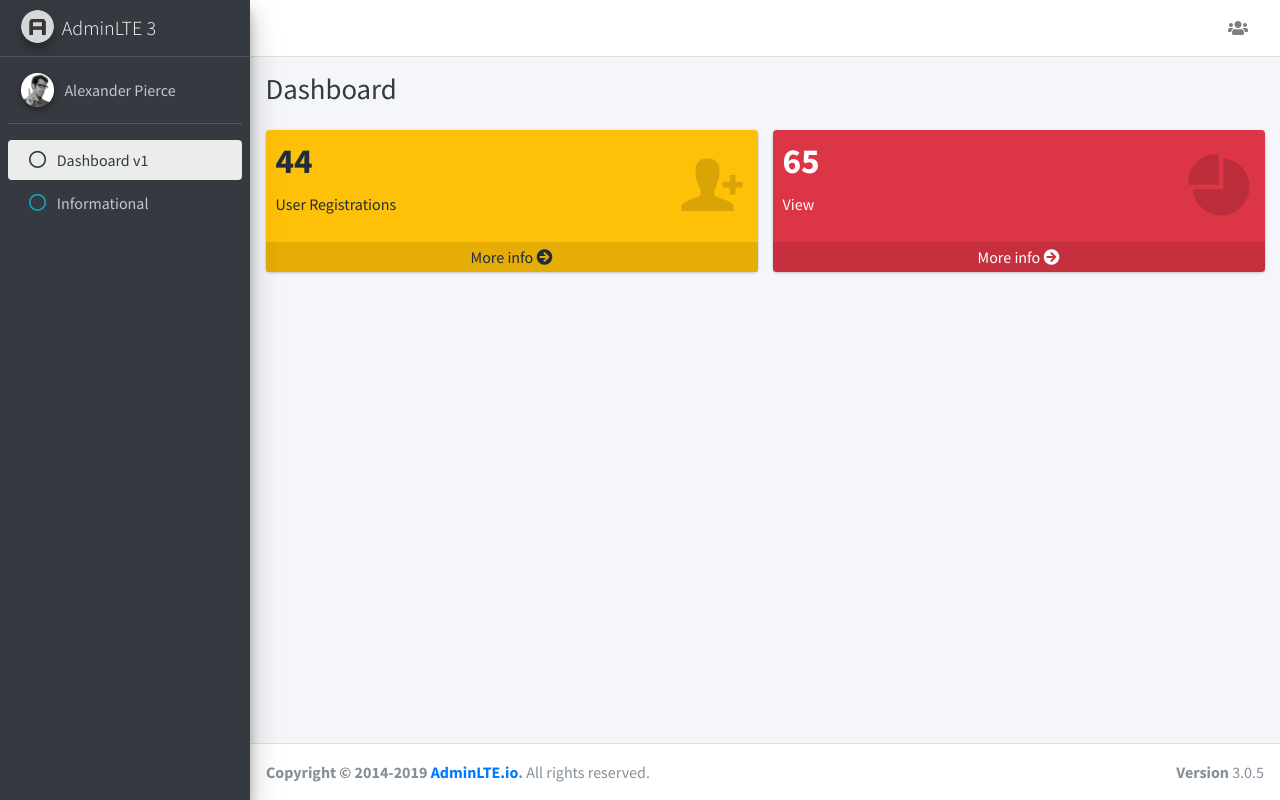
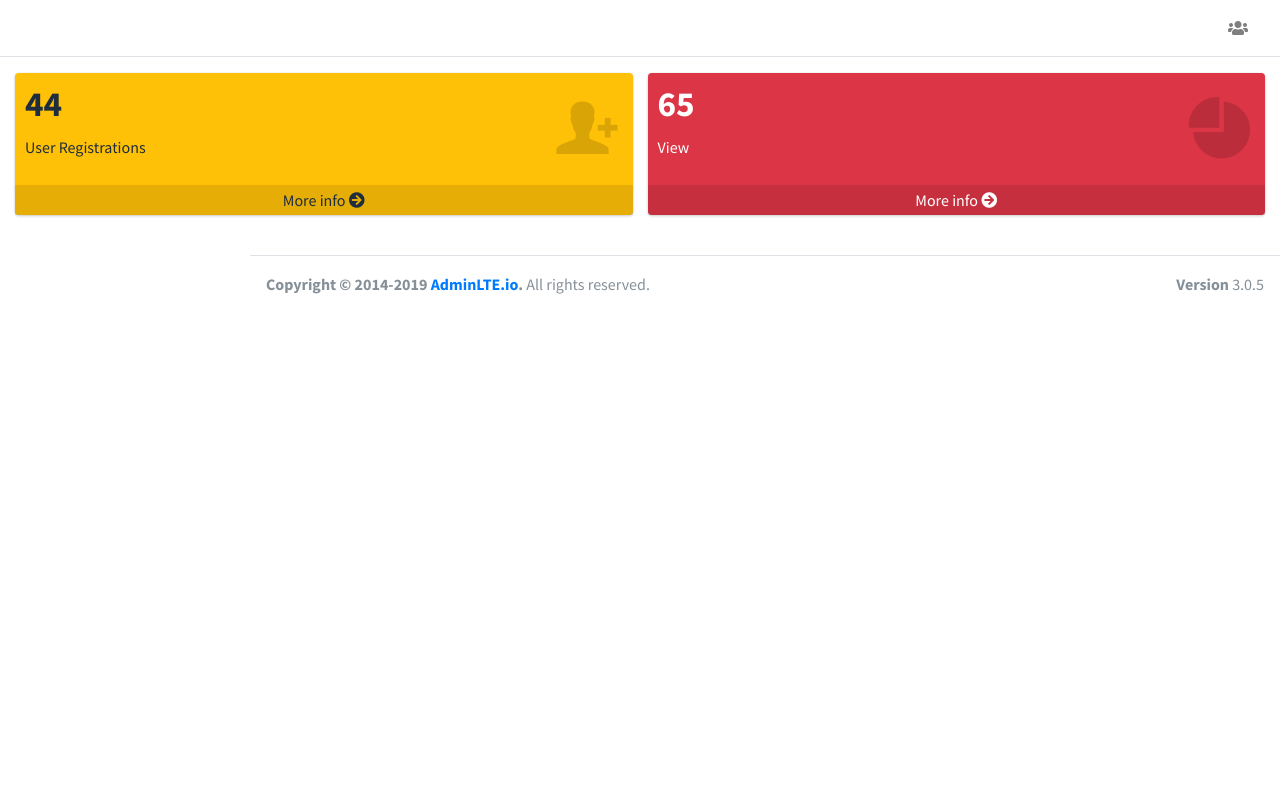
Before and after one commit to RUTVIK1211/the72, a PHP site: page /index.php in a window 1280 px wide. Run offline with PHP 8.4, Linux system fonts and the light colour scheme; some libraries are stand-ins or nearby versions.

Commit message:
slidebar remocer

```diff
--- a/import/header.php
+++ b/import/header.php
@@ -29,10 +29,7 @@
   </head>
   <body class="hold-transition sidebar-mini layout-navbar-fixed layout-fixed">
     <div class="wrapper">
-
-  <nav class="main-header navbar navbar-expand navbar-white navbar-light">
-    <!-- Left navbar links -->
-
+      <nav class=" m-0 main-header navbar navbar-expand navbar-white navbar-light">
 
         <!-- Right navbar links -->
         <ul class="navbar-nav ml-auto">
@@ -61,37 +58,31 @@
       </nav>
       <!-- /.navbar -->
 
-
-
     </nav>
     <!-- /.navbar -->
-
     <!-- Main Sidebar Container -->
-  <aside class="main-sidebar sidebar-dark-primary elevation-4">
+    <!-- <aside class="main-sidebar sidebar-dark-primary elevation-4"> -->
       <!-- Brand Logo -->
-    <a href="index3.html" class="brand-link">
+      <!-- <a href="index3.html" class="brand-link">
         <img src="dist/img/AdminLTELogo.png" alt="AdminLTE Logo" class="brand-image img-circle elevation-3"
         style="opacity: .8">
         <span class="brand-text font-weight-light">AdminLTE 3</span>
-    </a>
-
+      </a> -->
       <!-- Sidebar -->
-    <div class="sidebar">
+      <!-- <div class="sidebar"> -->
         <!-- Sidebar user panel (optional) -->
-      <div class="user-panel mt-3 pb-3 mb-3 d-flex">
+        <!-- div class="user-panel mt-3 pb-3 mb-3 d-flex">
           <div class="image">
             <img src="dist/img/user2-160x160.jpg" class="img-circle elevation-2" alt="User Image">
           </div>
           <div class="info">
             <a href="#" class="d-block">Alexander Pierce</a>
           </div>
-      </div>
+        </div> -->
+        <!-- Sidebar Menu -->
+        <!-- <nav class="mt-2">
+          <ul class="nav nav-pills nav-sidebar flex-column" data-widget="treeview" role="menu" data-accordion="false">
 
-      <!-- Sidebar Menu -->
-      <nav class="mt-2">
-        <ul class="nav nav-pills nav-sidebar flex-column" data-widget="treeview" role="menu" data-accordion="false">
-          <!-- Add icons to the links using the .nav-icon class
-               with font-awesome or any other icon font library -->
             <li class="nav-item has-treeview menu-open">
 
               <ul class="nav nav-treeview">
@@ -112,14 +103,13 @@
               </a>
             </li>
           </ul>
-      </nav>
+        </nav> -->
         <!-- /.sidebar-menu -->
-    </div>
+      <!-- </div> -->
       <!-- /.sidebar -->
-  </aside>
-
+    <!-- </aside> -->
     <!-- Content Wrapper. Contains page content -->
-  <div class="content-wrapper">
+    <!-- <div class="content-wrapper"> -->
       <!-- Content Header (Page header) -->
 
       <!-- /.content-header -->
--- a/index.php
+++ b/index.php
@@ -1,9 +1,7 @@
 <?php
-
 require 'import/header.php';
-
 ?>
-
+<div class="container-fluid">
   <div class="content-header">
     <div class="container-fluid">
       <div class="row mb-2">
@@ -18,13 +16,11 @@
           <div class="container-fluid">
             <!-- Small boxes (Stat box) -->
             <div class="row">
-
               <div class="col-lg-6 col-6">
                 <!-- small box -->
                 <div class="small-box bg-warning">
                   <div class="inner">
                     <h3>44</h3>
-
                     <p>User Registrations</p>
                   </div>
                   <div class="icon">
@@ -39,7 +35,6 @@
                 <div class="small-box bg-danger">
                   <div class="inner">
                     <h3>65</h3>
-
                     <p>View</p>
                   </div>
                   <div class="icon">
@@ -52,12 +47,7 @@
             </div>
             <!-- /.row -->
             <!-- Main row -->
-
-
-
-
+          </div>
           <?php
-
           require 'import/footer.php';
-
           ?>
```
Lines whose indentation alone changed are shown as unchanged.
